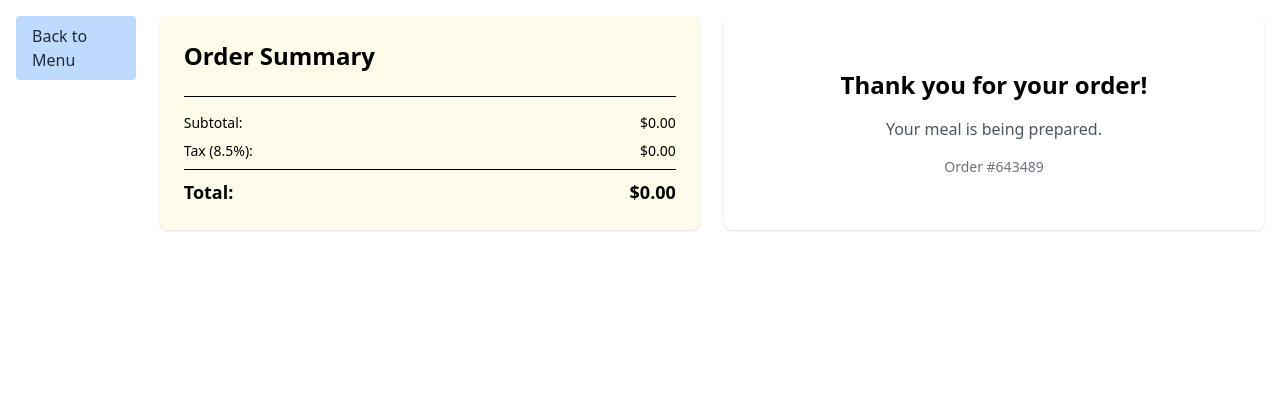
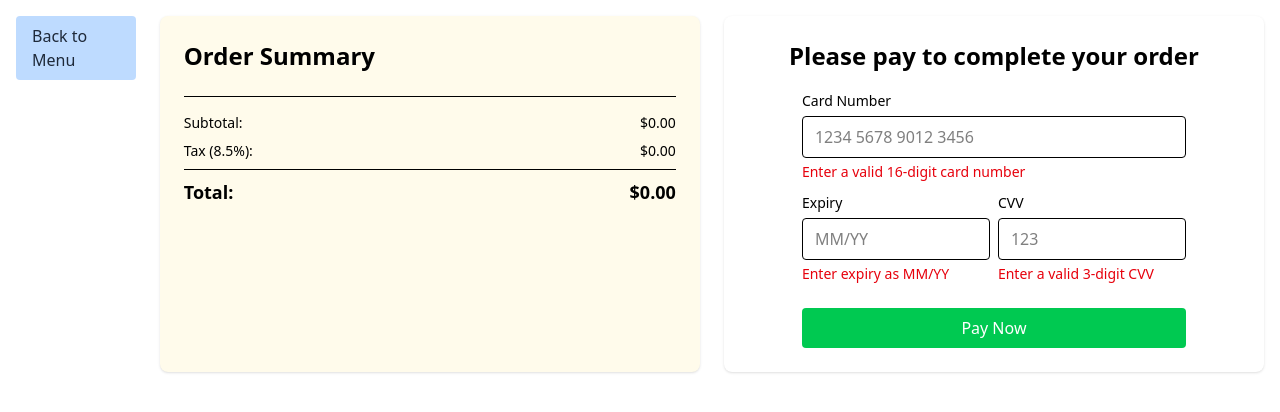
Before and after one commit to tlaze/pos-project, a Vue app: page /checkout in a window 1280 px wide. Both pictures are taken after a click on the button "Pay Now". Shown: the top 412 px of the page. Built offline with nearby package versions, Linux system fonts and the light colour scheme.

Commit message:
added input validation to payment

```diff
--- a/src/views/CheckoutView.vue
+++ b/src/views/CheckoutView.vue
@@ -46,38 +46,46 @@
   <p class="text-sm text-gray-500" v-if="paymentComplete">Order #{{ orderId }}</p>
 
   <!-- Mock Payment Form -->
+  <!-- Mock Payment Form -->
 <div class="w-full max-w-sm text-left space-y-2" v-if="!paymentComplete">
   <label class="block">
     <span class="text-sm font-medium">Card Number</span>
     <input
+      v-model="cardNumber"
       type="text"
       placeholder="1234 5678 9012 3456"
-        class="mt-1 w-full border border-gray-300 rounded px-3 py-2 focus:outline-none focus:ring focus:ring-blue-300"
+      class="mt-1 w-full border rounded px-3 py-2 focus:outline-none"
     />
+    <p v-if="errors.cardNumber" class="text-red-600 text-sm mt-1">{{ errors.cardNumber }}</p>
   </label>
 
   <div class="flex gap-2">
     <label class="w-1/2">
       <span class="text-sm font-medium">Expiry</span>
       <input
+        v-model="expiry"
         type="text"
         placeholder="MM/YY"
-          class="mt-1 w-full border border-gray-300 rounded px-3 py-2 focus:outline-none focus:ring focus:ring-blue-300"
+        class="mt-1 w-full border rounded px-3 py-2 focus:outline-none"
       />
+      <p v-if="errors.expiry" class="text-red-600 text-sm mt-1">{{ errors.expiry }}</p>
     </label>
+
     <label class="w-1/2">
       <span class="text-sm font-medium">CVV</span>
       <input
+        v-model="cvv"
         type="text"
         placeholder="123"
-          class="mt-1 w-full border border-gray-300 rounded px-3 py-2 focus:outline-none focus:ring focus:ring-blue-300"
+        class="mt-1 w-full border rounded px-3 py-2 focus:outline-none"
       />
+      <p v-if="errors.cvv" class="text-red-600 text-sm mt-1">{{ errors.cvv }}</p>
     </label>
   </div>
 
   <button
     @click="mockPayment"
-      class="w-full mt-4 bg-green-500 text-white py-2 rounded hover:bg-green-600 transition"
+    class="w-full mt-4 bg-green-500 text-white py-2 rounded hover:bg-green-600"
   >
     Pay Now
   </button>
@@ -87,23 +95,64 @@
 </template>
 
 <script setup>
+import { computed, ref } from 'vue'
 import { useCartStore } from '../stores/cartStore'
-import { ref, computed } from 'vue'
 
 const cart = useCartStore()
+const orderId = ref(Math.floor(100000 + Math.random() * 900000))
+const paymentComplete = ref(false)
 
 const subtotal = computed(() =>
   cart.items.reduce((sum, item) => sum + item.price, 0)
 )
-const tax = computed(() => subtotal.value * 0.085)
-const total = computed(() => subtotal.value + tax.value)
 
-const orderId = ref(Math.floor(100000 + Math.random() * 900000))
+const tax = computed(() =>
+  (subtotal.value * 0.085)
+)
 
-const paymentComplete = ref(false)
+const total = computed(() =>
+  subtotal.value + tax.value
+)
+
+// Form inputs
+const cardNumber = ref('')
+const expiry = ref('')
+const cvv = ref('')
+
+// Validation errors
+const errors = ref({
+  cardNumber: '',
+  expiry: '',
+  cvv: ''
+})
+
+function validateInputs() {
+  let isValid = true
+  errors.value = { cardNumber: '', expiry: '', cvv: '' }
+
+  if (!/^\d{16}$/.test(cardNumber.value.replace(/\s/g, ''))) {
+    errors.value.cardNumber = 'Enter a valid 16-digit card number'
+    isValid = false
+  }
+
+  if (!/^(0[1-9]|1[0-2])\/\d{2}$/.test(expiry.value)) {
+    errors.value.expiry = 'Enter expiry as MM/YY'
+    isValid = false
+  }
+
+  if (!/^\d{3}$/.test(cvv.value)) {
+    errors.value.cvv = 'Enter a valid 3-digit CVV'
+    isValid = false
+  }
+
+  return isValid
+}
 
 function mockPayment() {
+  if (validateInputs()) {
     paymentComplete.value = true
+    cart.clearCart()
+  }
 }
 
 </script>
```
Lines whose indentation alone changed are shown as unchanged.
